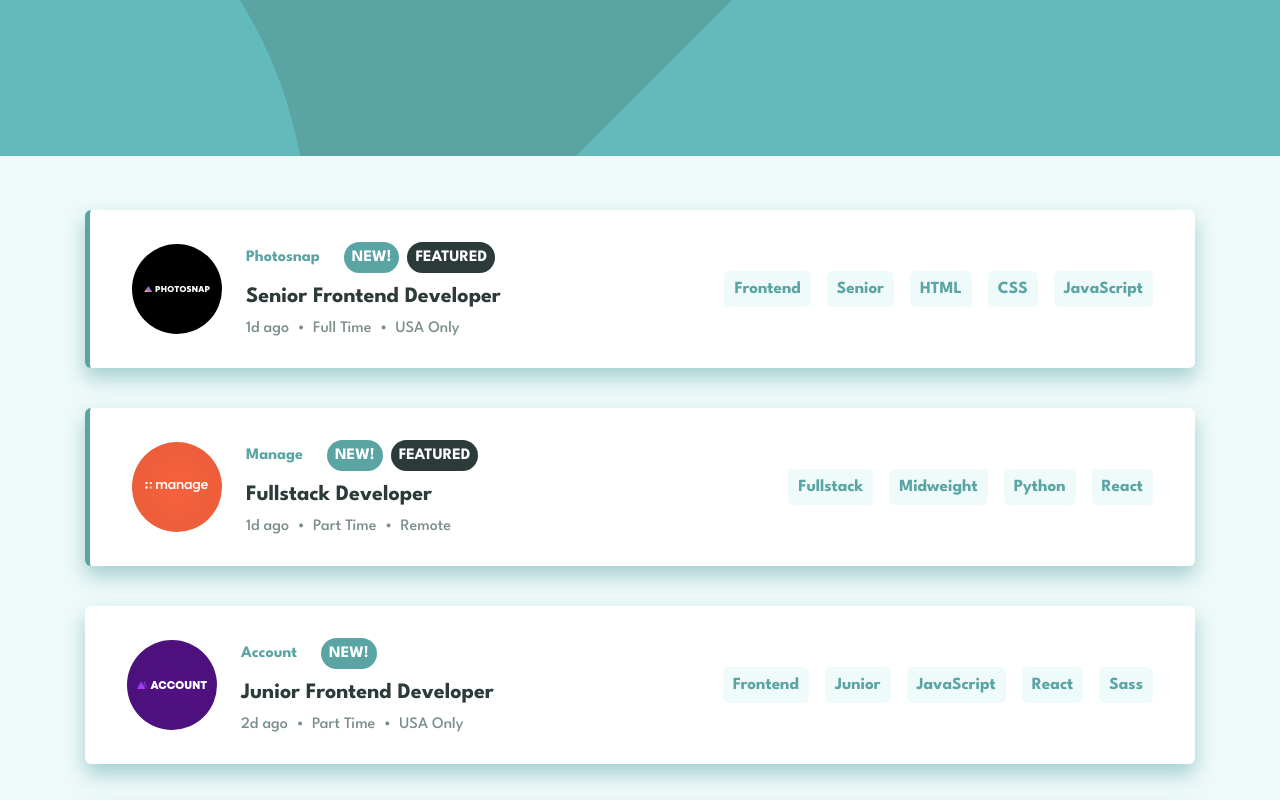
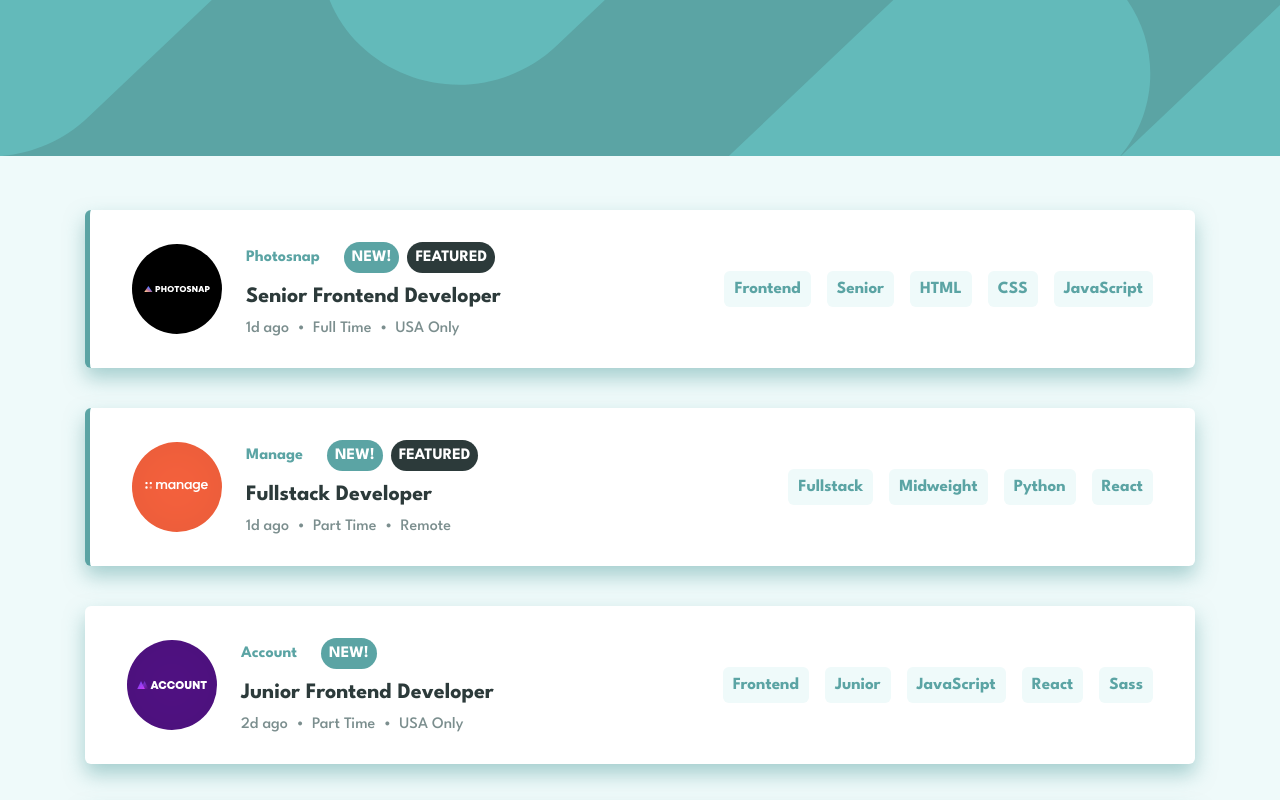
Before and after one commit to Rubendvb/static-job-listings-master, a React (Vite) app: page / in a window 1280 px wide. Shown: the top 800 px of the page. Built offline with nearby package versions, Linux system fonts and the light colour scheme.

Commit message:
fix image desktop

```diff
--- a/src/App.css
+++ b/src/App.css
@@ -9,6 +9,10 @@ header {
   background-color: var(--Desaturated-Dark-Cyan);
   background-size: cover;
   height: 156px;
+
+  @media only screen and (min-width: 890px) {
+    background-image: url('/images/bg-header-desktop.svg');
+  }
 }
 
 .container-main {
```
